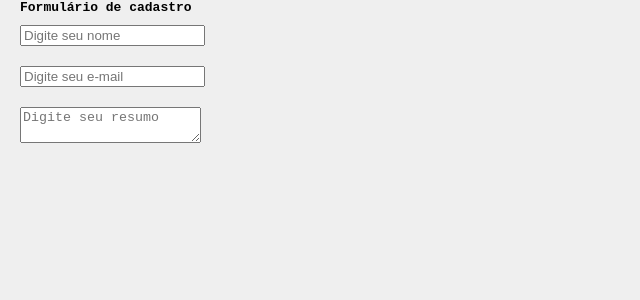
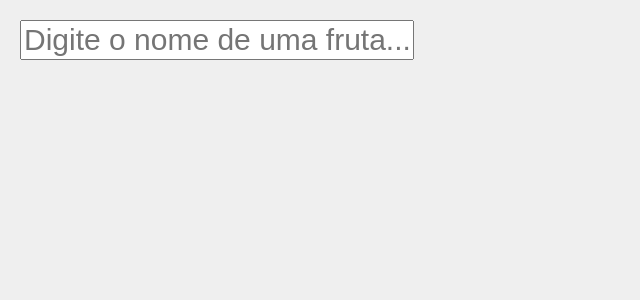
Before and after one commit to Brunafariia/AULAS-DE-REACT, a React (Create React App) app: page / in a window 1280 px wide. Shown: the top 300 px of the page, without its empty margins (0-640 px from the left). Built offline with nearby package versions, Linux system fonts and the light colour scheme.

Commit message:
correção do exercício

```diff
--- a/src/App.jsx
+++ b/src/App.jsx
@@ -6,9 +6,10 @@
 // import { ProductList } from "./components/ProductList/ProductList";
 // import { Quadrado } from "./components/Quadrado/Quadrado";
 
-// import { Contador } from "./components/Contador/Contador";
-import { Cadastro } from "./components/Cadastro/Cadastro";
+// // import { Contador } from "./components/Contador/Contador";
+// import { Cadastro } from "./components/Cadastro/Cadastro";
 
+import { ListFruits } from "./components/ListFruits/ListFruits";
 export function App() {
     return (
         <>
@@ -22,7 +23,9 @@ export function App() {
             {/* <ProductList /> */}
             {/* <Quadrado /> */}
             {/* <Contador /> */}
-            <Cadastro />
+            {/* <Cadastro /> */}
+            <ListFruits />
+
         </>
     );
 }
--- a/src/Data/frutas.js
+++ b/src/Data/frutas.js
@@ -0,0 +1,26 @@
+export const frutas = [
+    {
+        nome: "Frutas",
+        imagem: "https://cdn.awsli.com.br/800x800/18/18885/produto/102523124/6ba7072878.jpg"
+    },
+    {
+        nome: "Maça",
+        imagem: "https://cdn.awsli.com.br/600x450/1859/1859581/produto/89653775d7d64de7c6.jpg"
+    },
+    {
+        nome: "Maracujá",
+        imagem: "https://cdn.awsli.com.br/600x450/1859/1859581/produto/89653775d7d64de7c6.jpg"
+    },
+    {
+        nome: "Jaca",
+        imagem: "http://d2r9epyceweg5n.cloudfront.net/stores/001/215/619/products/jaca11-34d8961350fcc80bb215907990854016-640-0.jpg"
+    },
+    {
+        nome: "Abacate",
+        imagem: "https://mercadoorganico.com/6306-large_default/abacate-organico-un-osm.jpg"
+    },
+    {
+        nome: "Abacaxi",
+        imagem: "https://mercadoorganico.com/9478-large_default/abacaxi-perola-organico-pequeno-un-osm.jpg"
+    }
+];
--- /dev/null
+++ b/src/components/ListFruits/ListFruits.css
@@ -0,0 +1,9 @@
+.frutas input {
+    margin: 20px;
+    font-size: 30px;
+}
+
+.frutas img {
+    width: 200px;
+    height: 200px;
+}
--- /dev/null
+++ b/src/components/ListFruits/ListFruits.jsx
@@ -0,0 +1,51 @@
+// Atividade 3: Crie um novo componente chamados ListFruits. Internamente, ele deve conter um vetor de frutas, cada frutas deve ter nome e uma imagem (utilize links de imagens da internet). O vetor deve conter no mínimo três frutas. O componente vai ser formado por um campo de busca e uma lista de resultados. A medida que for digitado o nome da fruta no campo de busca, deve-se mostrar a imagem da frutas como resultado na lista.
+// OBS1: A lista pode sim conter mais de um resultado uma vez que existe nomes de frutas parecidos (Ex. Maça, Maracujá).
+// OBS2: Crie uma a pasta data na raiz (src) do projeto. Esta pasta deve conter o array de frutas que será utilizado na atividade.
+// OBS3: Para importar o array de frutas no componente utilize a sintaxe:
+// import { frutas } from "../../data/frutas.js";
+// OBS4: Para criar a lista de resultados utilize um estado de array que é vazio inicialmente.
+// Ex: const [resultados, setResultados] = useState([ ]);
+// OBS5:Para essa atividade utilize os recursos:
+import "./ListFruits.css";
+import { frutas } from "../../data/frutas";
+import { useState } from "react";
+
+
+export function ListFruits() {
+
+    const [resultados, setResultados] = useState([]);
+
+    function filtrarFrutas(evento) {
+        const valor = evento.target.value;
+        let busca = [];
+        for (let fruta of frutas) {
+            // Procura o indice da substring dentro do nome da fruta (-1 se não existir)
+            let nomeFrutaMinusculo = fruta.nome.toLowerCase();
+            let valorMinusculo = valor.toLowerCase();
+            let indice = nomeFrutaMinusculo.indexOf(valorMinusculo);
+            // Verificar se a fruta faz parte dos resultados
+            if (indice != -1) {
+                busca.push(fruta);
+            }
+        }
+        setResultados(busca);
+    }
+
+    return (
+        <div className="frutas">
+            <input type="text" placeholder="Digite o nome de uma fruta..." onChange={filtrarFrutas} />
+            <br />
+
+            <ul>
+                {resultados.map(fruta => (
+                    <li>
+                        <img src={fruta.imagem} />
+                    </li>
+                ))}
+            </ul>
+        </div>
+    );
+}
+
+
+//push é um metodo de um array que insere em outro
```
